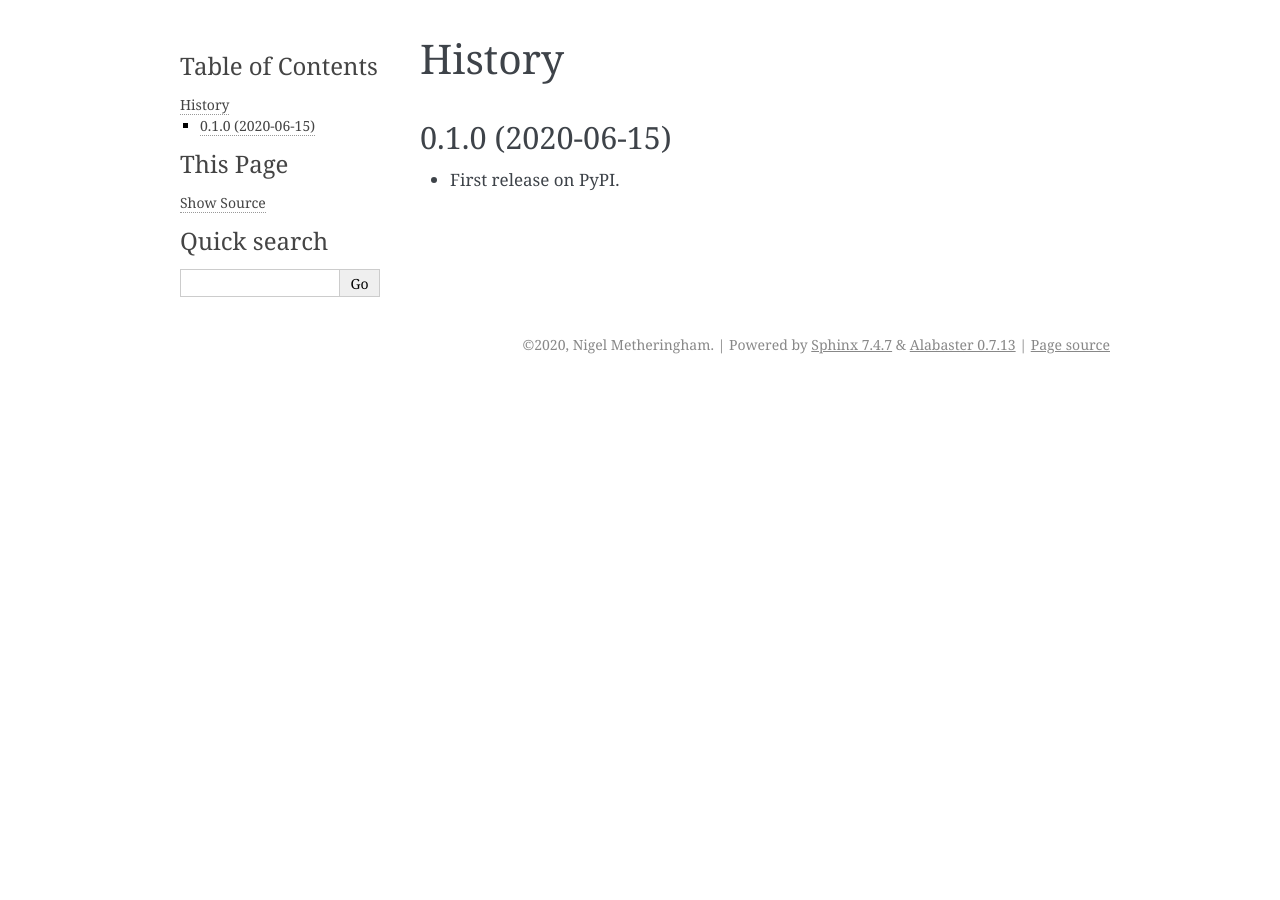
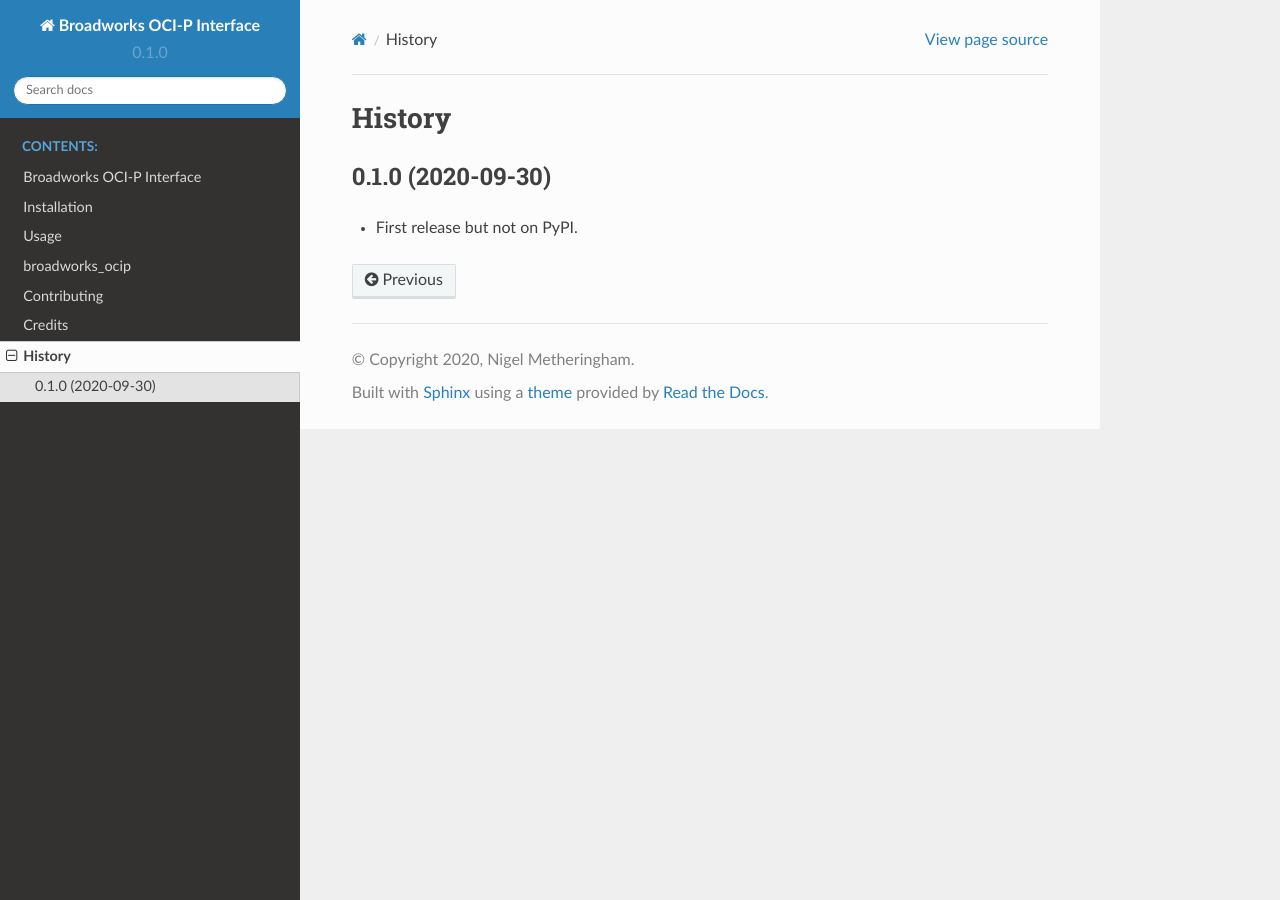
Before and after one commit to nigelm/broadworks_ocip, a Sphinx documentation site: the page built from docs/history.rst, in a window 1280 px wide. Built offline with Sphinx 7.4.7 and the Read the Docs theme 2.0.0, drawn with Linux system fonts in a browser that asks for light colours; pages that are not in the unit, such as notebooks, are missing from menus.

Commit message:
Updated documentation framework

```diff
--- a/HISTORY.rst
+++ b/HISTORY.rst
@@ -2,7 +2,7 @@
 History
 =======
 
-0.1.0 (2020-06-15)
+0.1.0 (2020-09-30)
 ------------------
 
-* First release on PyPI.
+* First release but not on PyPI.
--- a/docs/conf.py
+++ b/docs/conf.py
@@ -21,7 +21,7 @@ import sys
 
 sys.path.insert(0, os.path.abspath(".."))
 
-import broadworks_ocip  # noqa: F402
+import broadworks_ocip  # noqa: E402
 
 # -- General configuration ---------------------------------------------
 
@@ -31,7 +31,12 @@ import broadworks_ocip  # noqa: F402
 
 # Add any Sphinx extension module names here, as strings. They can be
 # extensions coming with Sphinx (named 'sphinx.ext.*') or your custom ones.
-extensions = ["sphinx.ext.autodoc", "sphinx.ext.viewcode"]
+extensions = [
+    "sphinx.ext.autodoc",
+    "sphinx.ext.viewcode",
+    "sphinx.ext.napoleon",
+    "sphinx_rtd_theme",
+]
 
 # Add any paths that contain templates here, relative to this directory.
 templates_path = ["_templates"]
@@ -83,7 +88,7 @@ todo_include_todos = False
 # The theme to use for HTML and HTML Help pages.  See the documentation for
 # a list of builtin themes.
 #
-html_theme = "alabaster"
+html_theme = "sphinx_rtd_theme"
 
 # Theme options are theme-specific and customize the look and feel of a
 # theme further.  For a list of options available for each theme, see the
--- a/docs/index.rst
+++ b/docs/index.rst
@@ -1,5 +1,5 @@
 Welcome to Broadworks OCI-P Interface's documentation!
-======================================
+======================================================
 
 .. toctree::
    :maxdepth: 2
--- /dev/null
+++ b/docs/modules.rst
@@ -0,0 +1,7 @@
+broadworks_ocip
+===============
+
+.. toctree::
+   :maxdepth: 4
+
+   broadworks_ocip
```
Also changed, not shown: requirements_dev.txt (+13 -13 lines).
